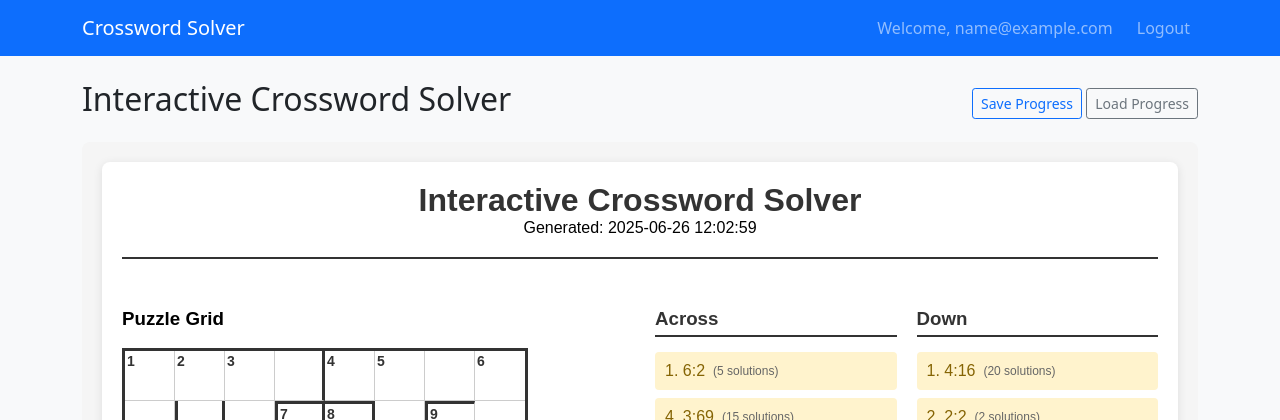
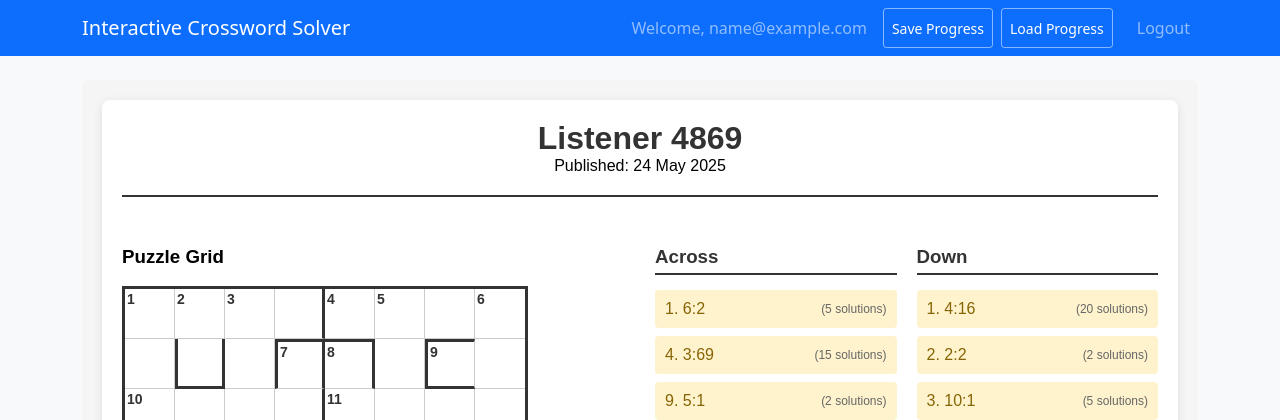
Before and after one commit to wedlaken/listener-maths-crossword, a Flask app: page /solver in a window 1280 px wide. Shown: the top 420 px of the page. Run offline with Flask 3, Linux system fonts and the light colour scheme; the visitor is signed in with stand-in values (Sample User, id 1); data comes from the database, SQL or seed files in the repository.

Commit message:
UI: notification popup left-aligned and repositioned; layout improvements

```diff
--- a/static/interactive_solver.html
+++ b/static/interactive_solver.html
@@ -3,7 +3,7 @@
 <head>
     <meta charset="UTF-8">
     <meta name="viewport" content="width=device-width, initial-scale=1.0">
-    <title>Interactive Crossword Solver</title>
+    <title>Listener 4869</title>
     <style>
         body {
             font-family: Arial, sans-serif;
@@ -175,6 +175,7 @@
         .clue-header {
             display: flex;
             align-items: center;
+            justify-content: space-between;
             gap: 8px;
         }
 
@@ -193,6 +194,8 @@
         .solution-count {
             font-size: 12px;
             color: #666;
+            text-align: right;
+            min-width: 80px;
         }
 
         .solution-dropdown {
@@ -274,9 +277,8 @@
 
         .notification {
             position: fixed;
-            top: 1020px;
-            left: 50%;
-            transform: translateX(-50%);
+            top: 820px;
+            left: 20px;
             width: 600px;
             padding: 15px;
             border-radius: 6px;
@@ -338,8 +340,8 @@
 <body>
     <div class="container">
         <div class="header">
-            <h1>Interactive Crossword Solver</h1>
-            <div class="timestamp">Generated: 2025-06-26 12:02:59</div>
+            <h1>Listener 4869</h1>
+            <div class="timestamp">Published: 24 May 2025</div>
         </div>
 
         <div class="main-content">
@@ -1056,8 +1058,41 @@
                 return;
             }
 
+            // For unclued clues, check if the solution conflicts with already-solved cells
+            if (clue.is_unclued) {
+                const solutionStr = solution.padStart(clue.length, '0');
+                const conflicts = [];
+
+                for (let i = 0; i < clue.cell_indices.length; i++) {
+                    const cellIndex = clue.cell_indices[i];
+                    const digit = parseInt(solutionStr[i]);
+
+                    // Check if this cell is already solved by a clued clue
+                    if (cellIndex in solvedCells) {
+                        if (solvedCells[cellIndex] !== digit) {
+                            conflicts.push({
+                                cellIndex: cellIndex,
+                                existingDigit: solvedCells[cellIndex],
+                                proposedDigit: digit
+                            });
+                        }
+                    }
+                }
+
+                if (conflicts.length > 0) {
+                    const conflictDetails = conflicts.map(c =>
+                        `cell ${c.cellIndex}: ${c.existingDigit} (existing) vs ${c.proposedDigit} (proposed)`
+                    ).join(', ');
+                    showNotification(`Solution conflicts with existing values: ${conflictDetails}. Clued solutions take precedence over unclued inputs.`, 'error');
+                    return;
+                }
+            }
+
             // Check if solution is valid for this clue
-            if (!clue.possible_solutions.includes(parseInt(solution))) {
+            if (clue.is_unclued) {
+                // For unclued clues, accept any solution of the correct length
+                // No need to check against possible_solutions since they're empty
+            } else if (!clue.possible_solutions.includes(parseInt(solution))) {
                 showNotification('This solution is not valid for this clue', 'error');
                 return;
             }
@@ -1174,7 +1209,11 @@
             // Update solution count - show actual remaining solutions, not just "1" if user selected
             const countElement = clueElement.querySelector('.solution-count');
             if (countElement) {
-                countElement.textContent = `${clue.possible_solutions.length} solutions`;
+                if (clue.is_unclued) {
+                    countElement.textContent = 'Manual input';
+                } else {
+                    countElement.textContent = `${clue.possible_solutions.length} solutions`;
+                }
             }
 
             // Update clue styling based on solution count and user selection
--- a/templates/base.html
+++ b/templates/base.html
@@ -15,15 +15,29 @@
         .flash-messages {
             margin-top: 20px;
         }
+        /* Navbar button styling */
+        .navbar .btn-outline-light {
+            border-color: rgba(255,255,255,0.5);
+            color: white;
+        }
+        .navbar .btn-outline-light:hover {
+            background-color: rgba(255,255,255,0.1);
+            border-color: white;
+        }
     </style>
 </head>
 <body>
     <nav class="navbar navbar-expand-lg navbar-dark bg-primary">
         <div class="container">
-            <a class="navbar-brand" href="{{ url_for('index') }}">Crossword Solver</a>
+            <a class="navbar-brand" href="{{ url_for('index') }}">Interactive Crossword Solver</a>
             <div class="navbar-nav ms-auto">
                 {% if session.user_id %}
                     <span class="navbar-text me-3">Welcome, {{ session.email }}</span>
+                    <!-- Save/Load buttons - only show on solver page -->
+                    {% if request.endpoint == 'solver' %}
+                        <button id="save-progress" class="btn btn-outline-light btn-sm me-2">Save Progress</button>
+                        <button id="load-progress" class="btn btn-outline-light btn-sm me-3">Load Progress</button>
+                    {% endif %}
                     <a class="nav-link" href="{{ url_for('logout') }}">Logout</a>
                 {% else %}
                     <a class="nav-link" href="{{ url_for('login') }}">Login</a>
--- a/templates/solver.html
+++ b/templates/solver.html
@@ -3,18 +3,6 @@
 {% block title %}Solver - Interactive Crossword Solver{% endblock %}
 
 {% block content %}
-<div class="row">
-    <div class="col-12">
-        <div class="d-flex justify-content-between align-items-center mb-3">
-            <h2>Interactive Crossword Solver</h2>
-            <div>
-                <button id="save-progress" class="btn btn-outline-primary btn-sm">Save Progress</button>
-                <button id="load-progress" class="btn btn-outline-secondary btn-sm">Load Progress</button>
-            </div>
-        </div>
-    </div>
-</div>
-
 <div id="solver-container">
     <!-- The interactive solver will be loaded here -->
     <div class="text-center">
```
